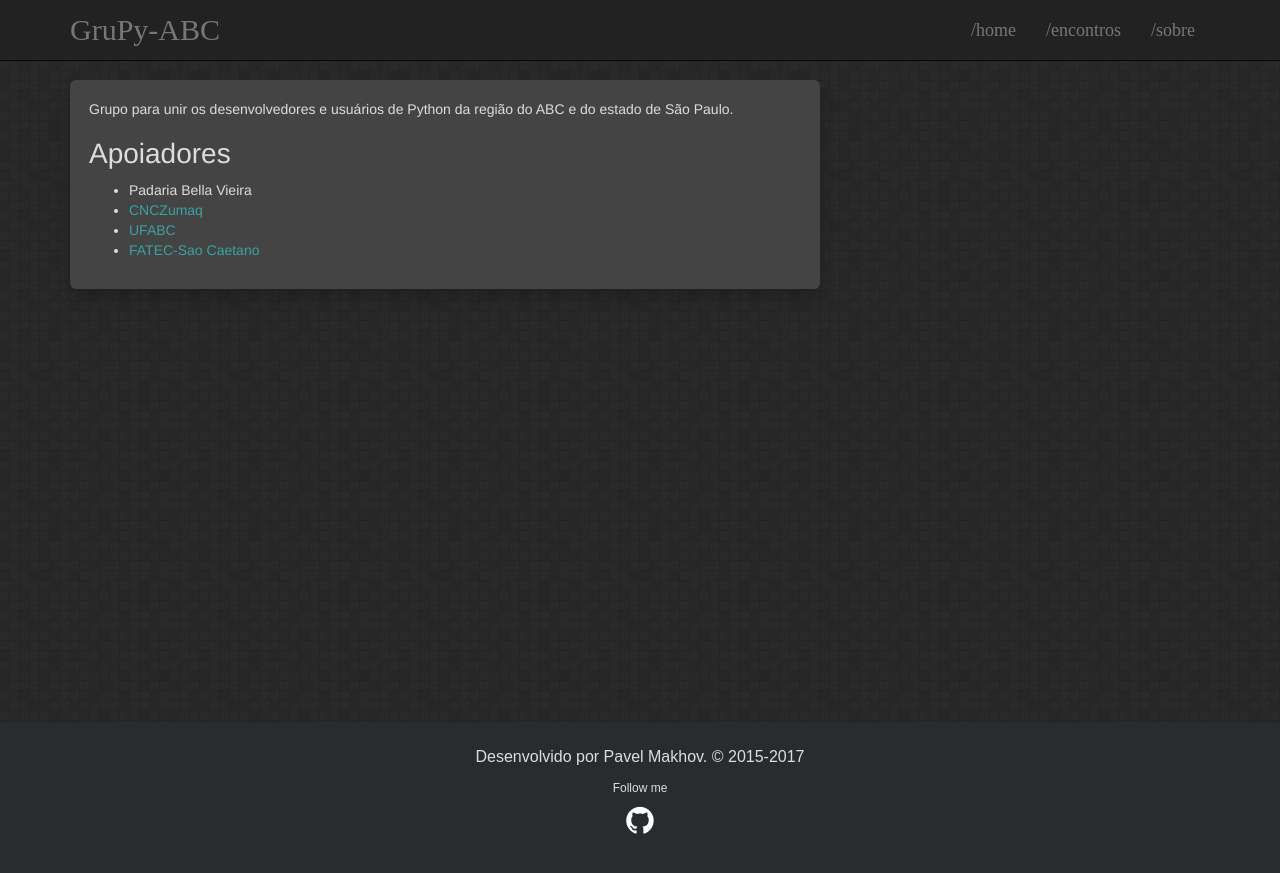
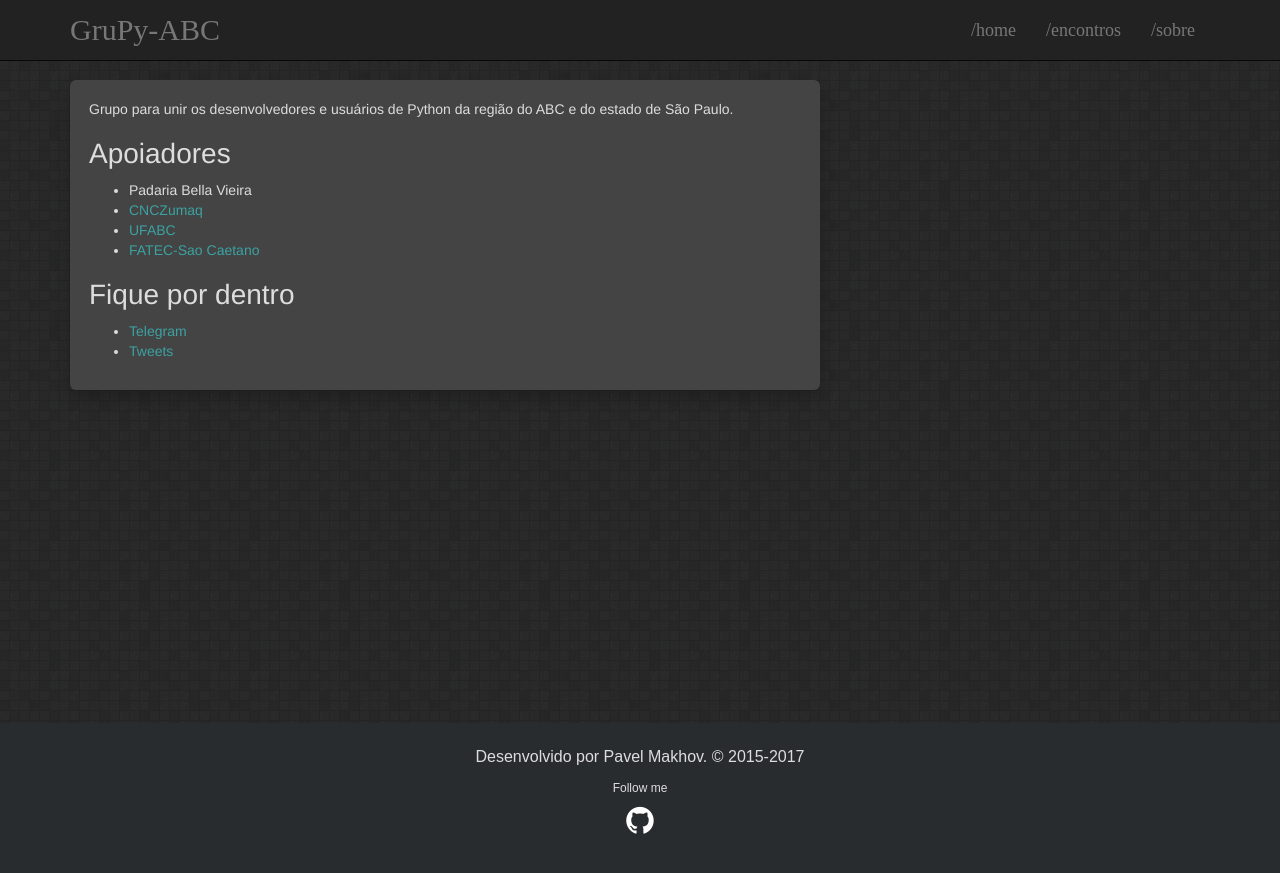
Before and after one commit to Grupy-ABC/Grupy-ABC.github.io, a Jekyll site: the page built from about.md, in a window 1280 px wide. Shown: the top 873 px of the page. Built offline with Jekyll 4.4.1, drawn with Linux system fonts in a browser that asks for light colours.

Commit message:
add topic "Stay inside" on about page
Where group members are located

```diff
--- a/about.md
+++ b/about.md
@@ -12,6 +12,13 @@ Grupo para unir os desenvolvedores e usuários de Python da região do ABC e do
 * [UFABC] [ufabc]
 * [FATEC-Sao Caetano] [fatec-scs]
 
+# Fique por dentro
+
+* [Telegram](telegram)
+* [Tweets](tweets)
+
 [cnc-zumaq]: https://www.produtos.cnczumaq.com/
 [ufabc]: http://www.ufabc.edu.br/
 [fatec-scs]: https://www.fatecsaocaetano.edu.br/
+[telegram]: https://t.me/grupyabc
+[tweets]: https://twitter.com/search?q=grupy-abc
```
